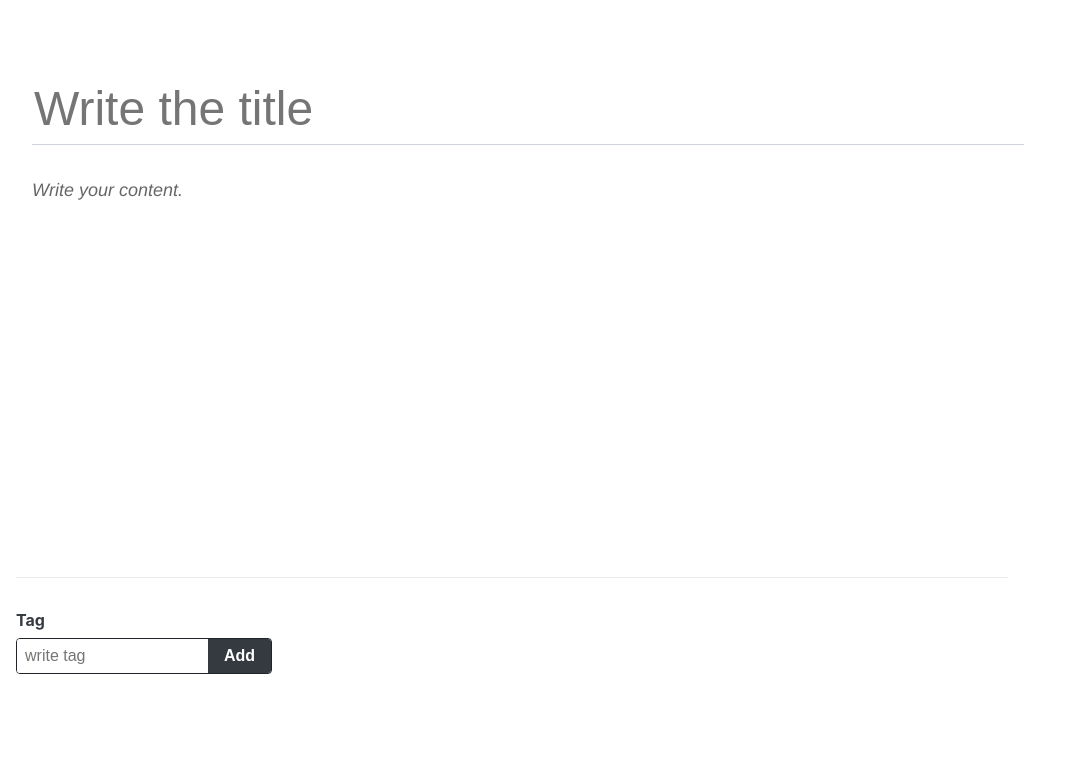
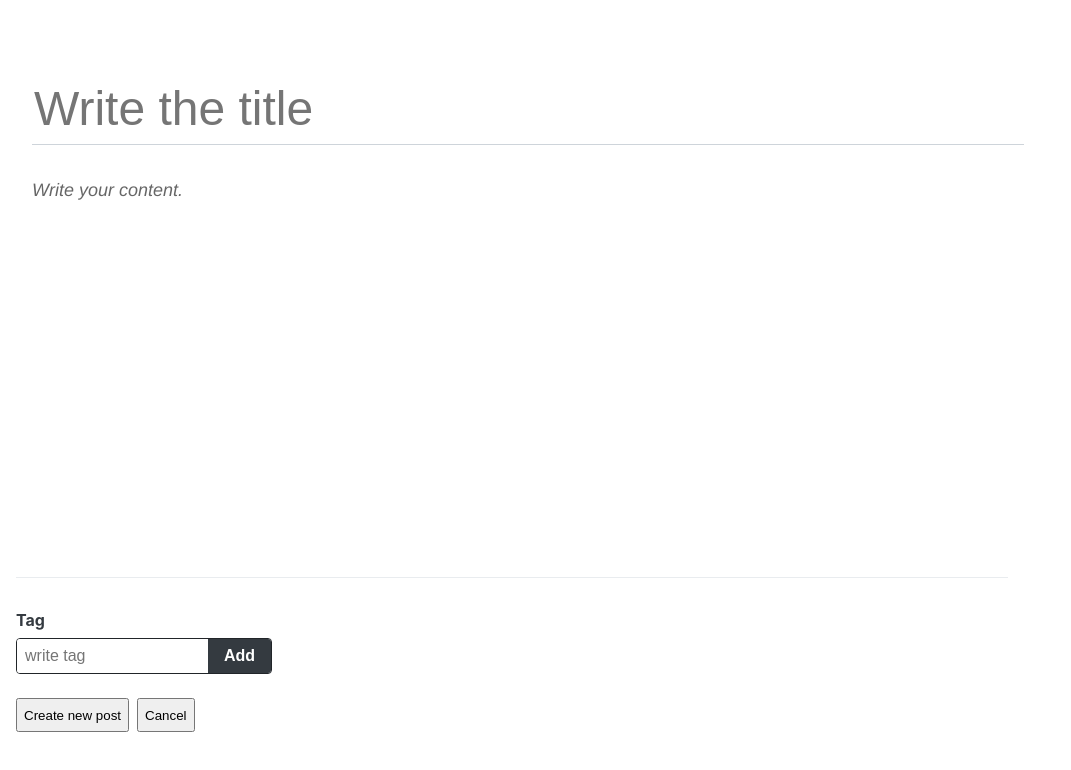
Before and after one commit to cdsleaf/toy-blog-with-react-redux, a React (Create React App) app: page /write in a window 1280 px wide. Shown: the top 770 px of the page, without its empty margins (0-1071 px from the left). Built offline with nearby package versions, Linux system fonts and the light colour scheme.

Commit message:
Add post action buttons

```diff
--- /dev/null
+++ b/src/components/write/WriteActionButton.js
@@ -0,0 +1,31 @@
+import React from 'react';
+import styled from 'styled-components';
+import Button from '../common/Button';
+
+const WriteActionButtonBlock = styled.div`
+  margin-top: 1rem;
+  margin-bottom: 3rem;
+  button + button {
+    margin-left: 0.5rem;
+  }
+`;
+
+const StyledButton  = styled(Button)`
+  height: 2.125rem;
+  & + & {
+    margin-left: 0.5rem;
+  }
+`;
+
+const WriteActionButtons = ({ onCancel, onPublish }) => {
+  return (
+    <WriteActionButtonBlock>
+      <StyledButton cyan onClick={onPublish}>
+        Create new post
+      </StyledButton>
+      <StyledButton onClick={onCancel}>Cancel</StyledButton>
+    </WriteActionButtonBlock>
+  );
+};
+
+export default WriteActionButtons;
--- a/src/pages/WritePage.js
+++ b/src/pages/WritePage.js
@@ -1,6 +1,7 @@
 import React from 'react';
 import Editor from '../components/write/Editor';
 import TagBox from '../components/write/TagBox';
+import WriteActionButtons from '../components/write/WriteActionButton';
 import Responsive from '../components/common/Responsive';
 
 const WritePage = () => {
@@ -8,8 +9,9 @@
     <Responsive>
       <Editor />
       <TagBox />
+      <WriteActionButtons />
     </Responsive>
-  )
+  );
 };
 
 export default WritePage;
```
